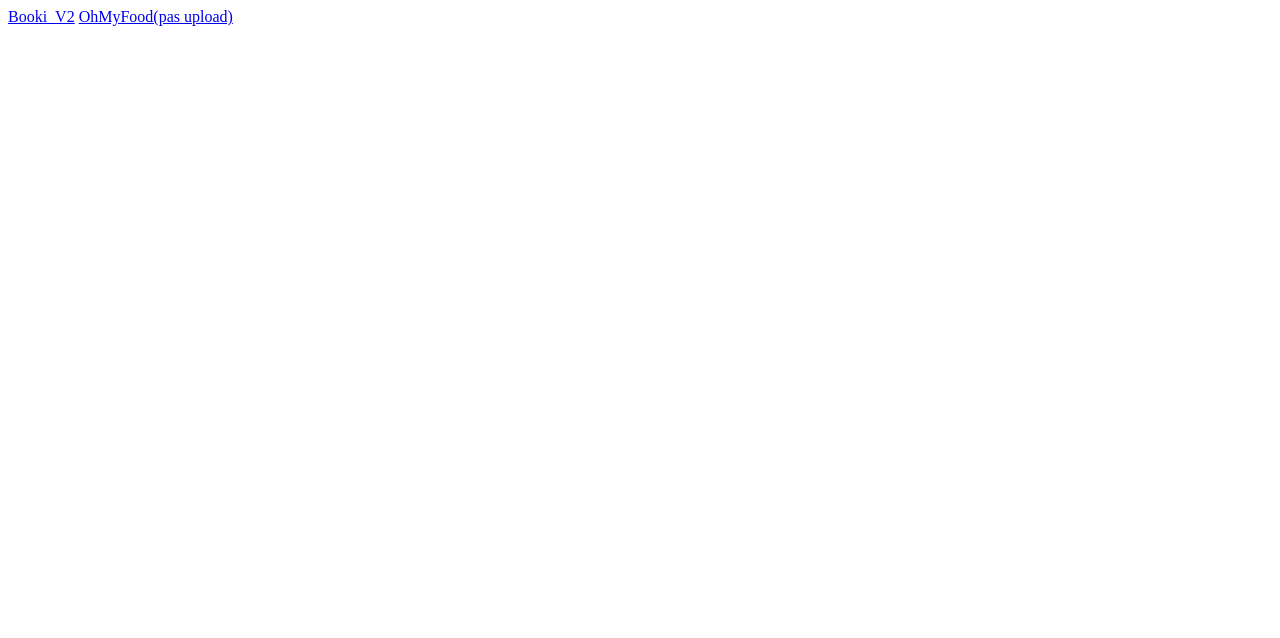
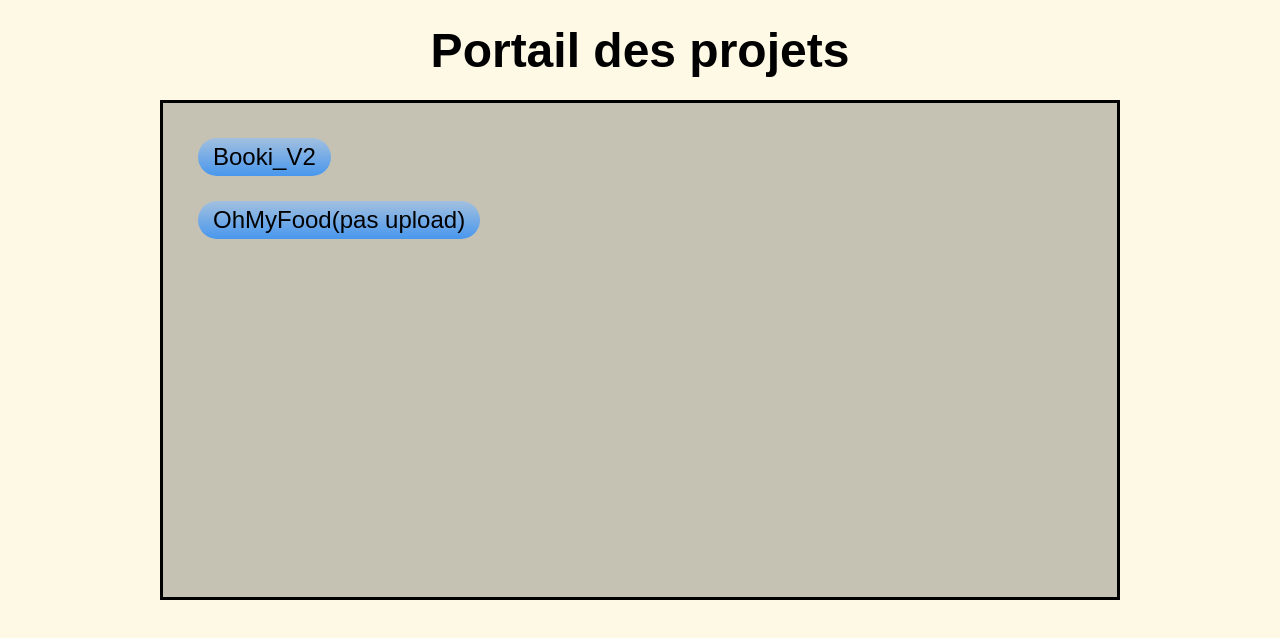
Before and after one commit to PepeKGitHub/PepeKGitHub.github.io, a plain HTML site: page index.html in a window 1280 px wide. Drawn offline with Linux system fonts and the light colour scheme.

Commit message:
Add files via upload

```diff
--- a/index.html
+++ b/index.html
@@ -5,11 +5,17 @@
     <meta charset="UTF-8">
     <meta name="viewport" content="width=device-width, initial-scale=1.0">
     <title>Document</title>
+    <link rel="stylesheet" href="style.css">
 </head>
 
 <body>
-    <a href="Booki_V2/index.html">Booki_V2</a>
-    <a href="OhMyFood/index.html">OhMyFood(pas upload)</a>
+    <header>
+        <h1>Portail des projets</h1>
+    </header>
+    <main>
+        <a href="Booki_V2/index.html">Booki_V2</a>
+        <a href="OhMyFood/index.html">OhMyFood(pas upload)</a>
+    </main>
 </body>
 
 </html>
--- /dev/null
+++ b/style.scss
@@ -0,0 +1,67 @@
+:root {
+    font-family: Arial, sans-serif;
+    font-size: 16px;
+    font-weight: normal;
+}
+
+h1 {
+    font-size: clamp(2rem, 5vw, 3rem);
+    margin: 0;
+}
+
+body {
+    display: flex;
+    flex-direction: column;
+    align-items: center;
+    background-color: #fdf9e5;
+    margin: 0;
+
+    &>* {
+        max-width: 1440px;
+        margin: 0;
+    }
+
+    header {
+        display: flex;
+        align-items: center;
+        justify-content: center;
+        height: 100px;
+    }
+
+    main {
+        box-sizing: border-box;
+        background-color: #c5c2b4;
+        border: solid;
+        display: flex;
+        flex-direction: column;
+        padding: 35px;
+        width: 75%;
+        min-width: 240px;
+        height: 500px;
+        gap: 25px;
+
+        * {
+            display: flex;
+            flex-direction: column;
+        }
+
+        a {
+            background: linear-gradient(to top, #238affc4, #97bfecc2);
+            color: black;
+            font-size: clamp(1rem, 3vw, 1.5rem);
+            padding: 5px 15px;
+            border-radius: 25px;
+            text-decoration: none;
+            width: fit-content;
+            transition: transform 0.15s;
+
+            &:hover {
+                // color: rgb(0, 113, 184);
+                background: linear-gradient(to top, lighten(#238affc4, 10%), #97bfecc2);
+                // font-size: calc(clamp(1.5rem, 5vw, 2rem) + 10%);
+                transform: scale(1.1);
+                // text-decoration: underline;
+            }
+        }
+    }
+}
```
Also changed, not shown: style.css (added), 1 other file.
